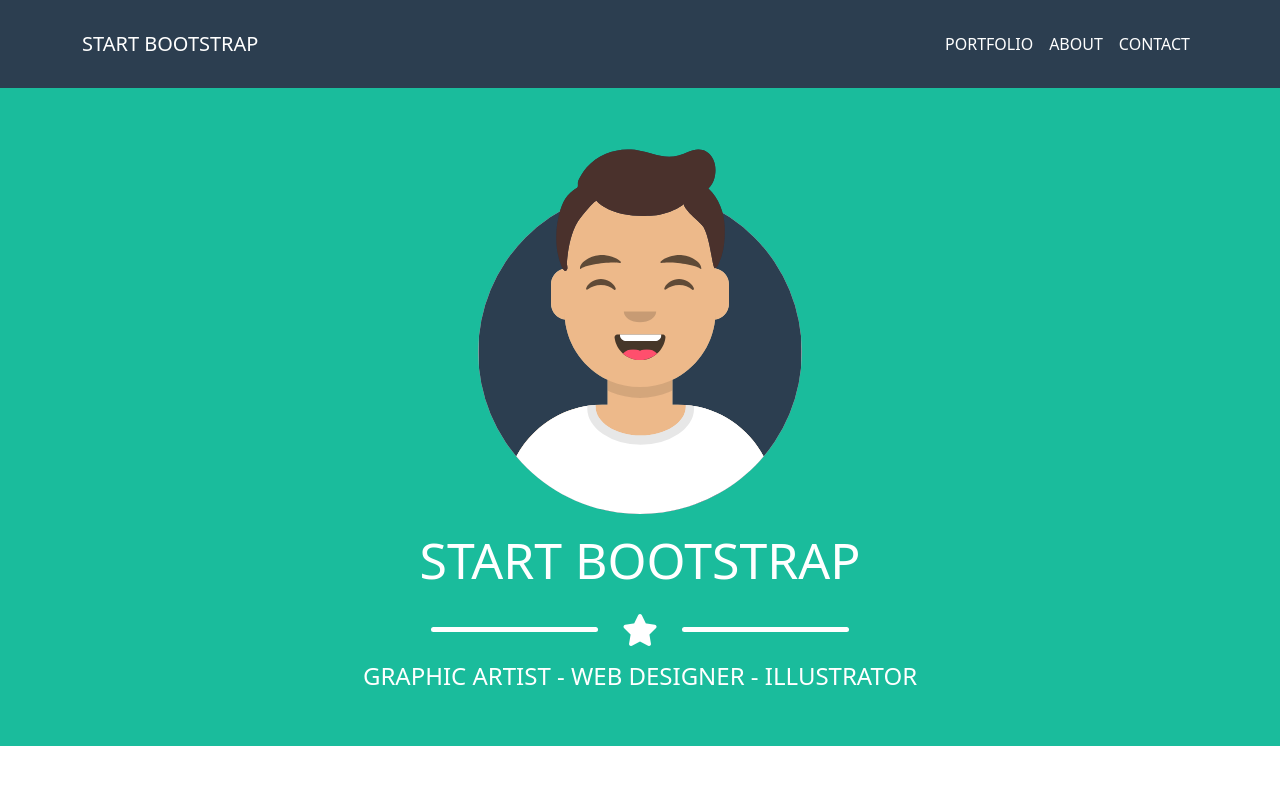
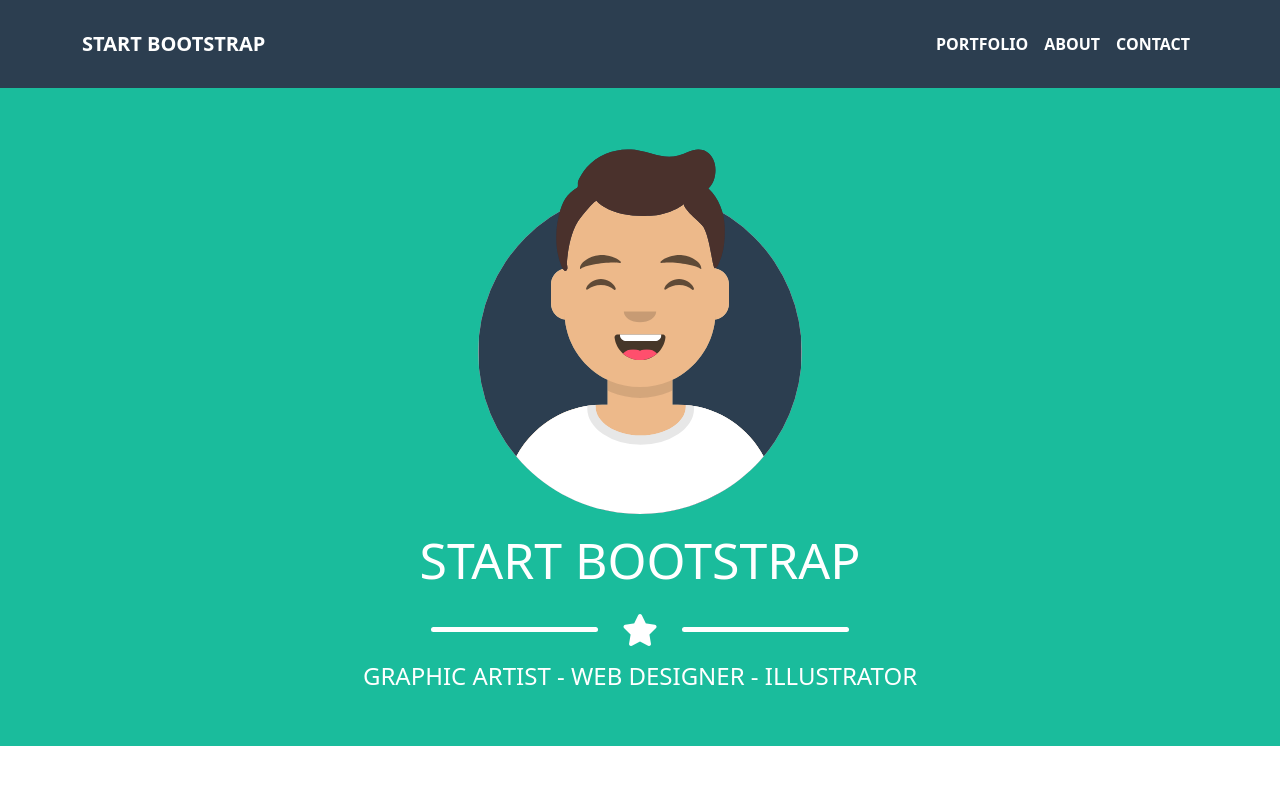
Before and after one commit to EnricoNapolitano/html-css-bootstrap-freelancer, a plain HTML site: page index.html in a window 1280 px wide. Shown: the top 791 px of the page. Drawn offline with nearby package versions, Linux system fonts and the light colour scheme.

Commit message:
header: text in bold

```diff
--- a/index.html
+++ b/index.html
@@ -20,7 +20,7 @@
     <!-- <header class="bg-blue brd height-100">
     </header> -->
     <header>
-        <nav class="navbar navbar-expand-md navbar-dark bg-dark-blue">
+        <nav class="navbar navbar-expand-md navbar-dark bg-dark-blue fw-bold">
             <div class="container py-3">
               <a class="navbar-brand text-uppercase" href="#">start bootstrap</a>
               <button class="navbar-toggler" type="button" data-bs-toggle="collapse" data-bs-target="#navbarNav" aria-controls="navbarNav" aria-expanded="false" aria-label="Toggle navigation">
```
